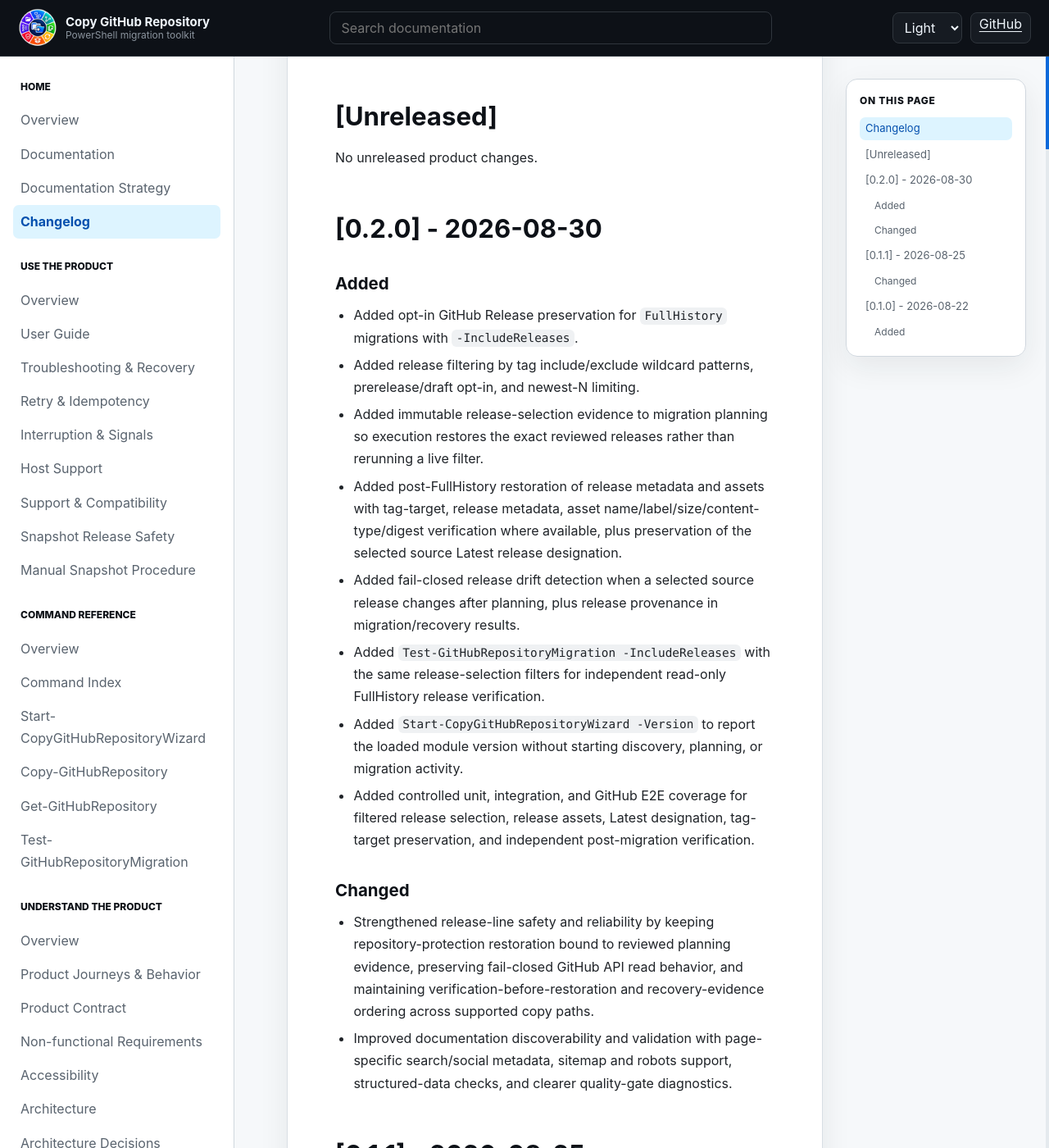
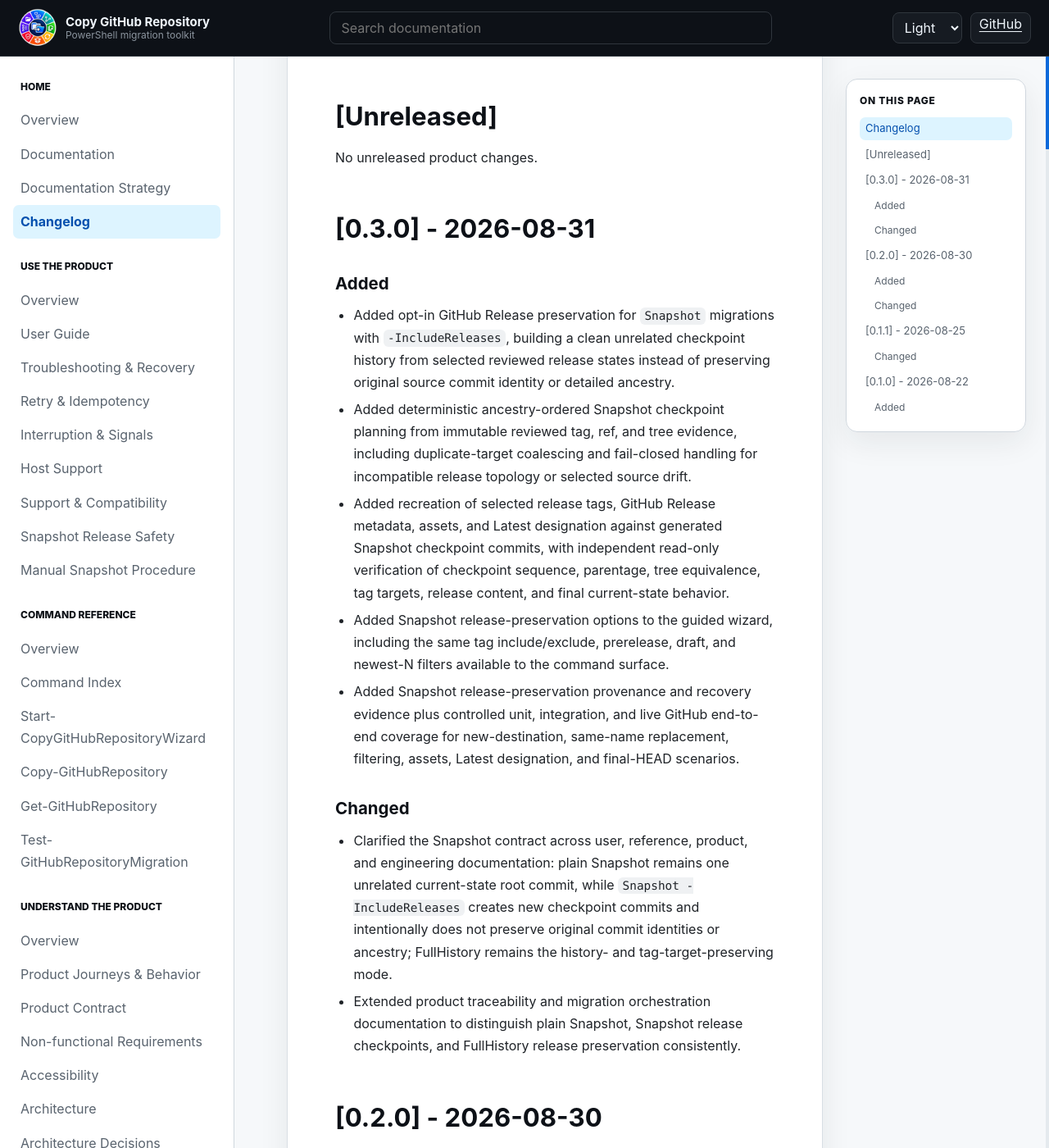
Before and after one commit to infoconex/copy-github-repo, a Jekyll site: the page built from CHANGELOG.md, in a window 1280 px wide and 1400 px high, scrolled down 295 px. Shown: the whole window at 82% size. Built offline with Jekyll 4.4.1, drawn with Linux system fonts in a browser that asks for light colours.

Commit message:
Finalize 0.3.0 release metadata and changelog (#89)
Set ModuleVersion to 0.3.0, cut the dated 0.3.0 changelog, and align release-line support/install documentation and contracts. Closes #88.

```diff
--- a/SECURITY.md
+++ b/SECURITY.md
@@ -53,7 +53,7 @@ display, copy, or persist token values. GitHub secrets, webhook secrets, private
 deploy-key material, and GitHub App credentials are outside the migration
 contract.
 
-The current `0.2.x` release line supports GitHub.com only. Public commands reject
+The current `0.3.x` release line supports GitHub.com only. Public commands reject
 unsupported hosts before prerequisites, discovery, planning, verification, or
 mutation. HTTPS Git operations use GitHub CLI credentials through command-scoped
 Git configuration; interactive Git credential prompting is disabled.
--- a/docs/user/host-support.md
+++ b/docs/user/host-support.md
@@ -5,9 +5,9 @@ description: "Learn which GitHub hosts CopyGitHubRepo supports, how the HostName
 
 # GitHub host support
 
-The current `0.2.x` release line supports GitHub.com only.
+The current `0.3.x` release line supports GitHub.com only.
 
-The public `-HostName` parameter remains part of the command contract so GitHub Enterprise support can be added without redesigning the public API. For the current `0.2.x` release line, the supported value is `github.com` (case-insensitive).
+The public `-HostName` parameter remains part of the command contract so GitHub Enterprise support can be added without redesigning the public API. For the current `0.3.x` release line, the supported value is `github.com` (case-insensitive).
 
 All four public commands fail closed for any other hostname:
 
@@ -18,6 +18,6 @@ All four public commands fail closed for any other hostname:
 
 Unsupported hosts produce the structured `GitHubHostNotSupported` error before prerequisite checks, repository discovery, planning, verification, or remote mutation begin.
 
-This fail-closed behavior prevents repository discovery through one GitHub host while a later operation implicitly targets another host. GitHub Enterprise Server and other GitHub hosts remain outside the current `0.2.x` product contract.
+This fail-closed behavior prevents repository discovery through one GitHub host while a later operation implicitly targets another host. GitHub Enterprise Server and other GitHub hosts remain outside the current `0.3.x` product contract.
 
 For the broader module-version, prerequisite, operating-system, compatibility, deprecation, and end-of-support rules, see [Support, compatibility, and deprecation policy](support-policy.md).
--- a/docs/user/support-policy.md
+++ b/docs/user/support-policy.md
@@ -19,7 +19,7 @@ Version `0.1.0` is the initial stable release. The latest published stable modul
 | Long-term-support branches | None currently defined |
 | Security fixes | Applied to the currently supported stable version; older versions may require upgrading to receive a fix |
 | Prerelease/unreleased builds | Development and release-candidate evaluation only; not a separately supported production line |
-| GitHub host | GitHub.com only for the current `0.2.x` release line |
+| GitHub host | GitHub.com only for the current `0.3.x` release line |
 | PowerShell | PowerShell 7.4+ / Core edition |
 | Operating systems | Windows, Ubuntu/Linux, and macOS families represented by the cross-platform release Quality Gate; exact historical OS versions are not separately guaranteed |
 
@@ -80,7 +80,7 @@ A platform family may be removed from support only through an announced compatib
 
 ## GitHub host compatibility
 
-The current `0.2.x` release line supports **GitHub.com only**. GitHub Enterprise Server and other hosts are unsupported/deferred and fail closed through the public host guard.
+The current `0.3.x` release line supports **GitHub.com only**. GitHub Enterprise Server and other hosts are unsupported/deferred and fail closed through the public host guard.
 
 The detailed host contract is in [GitHub host support](host-support.md). Adding another host is a product capability change that requires explicit design, verification, and documentation; it is not inferred from the presence of the `-HostName` parameter.
 
```
Also changed, not shown: docs/security/installation-security.md (+5 -5 lines), CHANGELOG.md, 2 other files.
